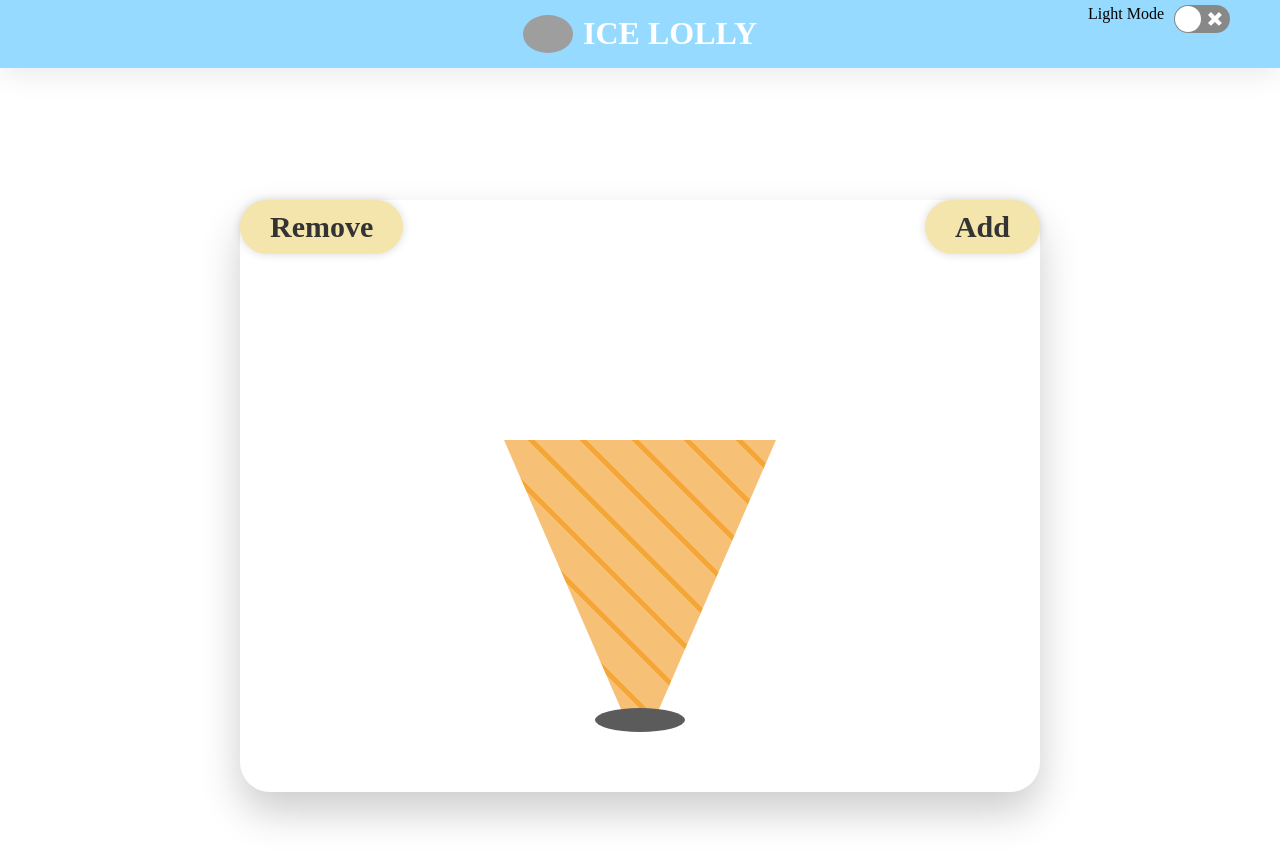
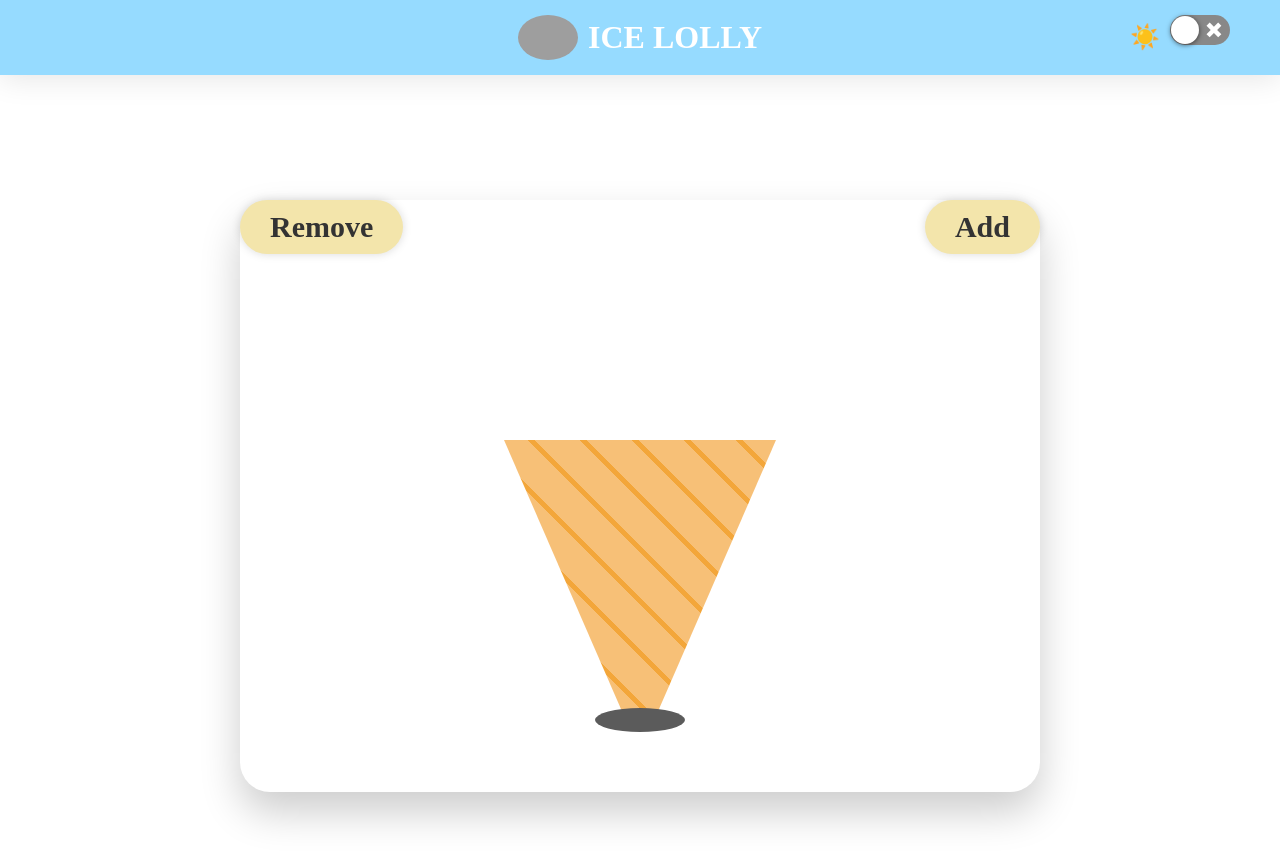
Before and after one commit to linh-nguyenkhanh/simple-icecream, a React (Create React App) app: page / in a window 1280 px wide. Shown: the top 864 px of the page. Built offline with nearby package versions, Linux system fonts and the light colour scheme; grey boxes are pictures that could not be loaded.

Commit message:
fix switch style button

```diff
--- a/src/App.css
+++ b/src/App.css
@@ -26,13 +26,13 @@
 
 .switch {
   position: absolute;
-  top: 5px;
+  top: 15px;
   right: 50px;
 }
 
 .switch label {
+  font-size: x-large;
   margin: 10px;
-  vertical-align: top;
 }
 
 #light .switch label {
@@ -43,7 +43,7 @@
   color: white;
 }
 
-@media only screen and (max-width: 786px) {
+@media only screen and (max-width: 768px) {
   .App {
     display: block;
   }
--- a/src/App.js
+++ b/src/App.js
@@ -4,6 +4,7 @@ import IceCream from "./components/Icecream/IceCream";
 import ReactSwitch from "react-switch";
 import "./App.css";
 import "./index.css";
+
 export const ThemeContext = createContext(null);
 
 function App() {
@@ -16,17 +17,17 @@ function App() {
     <ThemeContext.Provider value={{ theme, toggleTheme }}>
       <Header />
       <div className="App" id={theme}>
-        <div>
-          <div style={{ display: "inline-block" }}>
-            <IceCream />
-          </div>
-          <div style={{ display: "inline-block" }}></div>
+        <div className="switch">
+          <label>{theme === "light" ? "☀️" : "🌒"}</label>
+          <ReactSwitch onChange={toggleTheme}
+           onColor="#2693e6"
+           height={30}
+            width={60}
+            boxShadow="0px 1px 5px rgba(0, 0, 0, 0.6)"
+            activeBoxShadow="0px 0px 1px 10px rgba(0, 0, 0, 0.2)"
+          checked={theme === "dark"} />
         </div>
-        <div className="switch">
-          <label>{theme === "light" ? "Light Mode" : "Dark Mode"}</label>
-          <ReactSwitch onChange={toggleTheme} checked={theme === "dark"} />
-        </div>
-        <div style={{ position: "fixed", bottom: "24px", right: "24px" }}></div>
+        <IceCream />
       </div>
     </ThemeContext.Provider>
   );
--- a/src/components/Header.jsx
+++ b/src/components/Header.jsx
@@ -18,7 +18,7 @@ const Banner = styled.header`
   }
 
   img {
-    width: 50px;
+    width: 60px;
     border-radius: 50%;
   }
 `;
```
